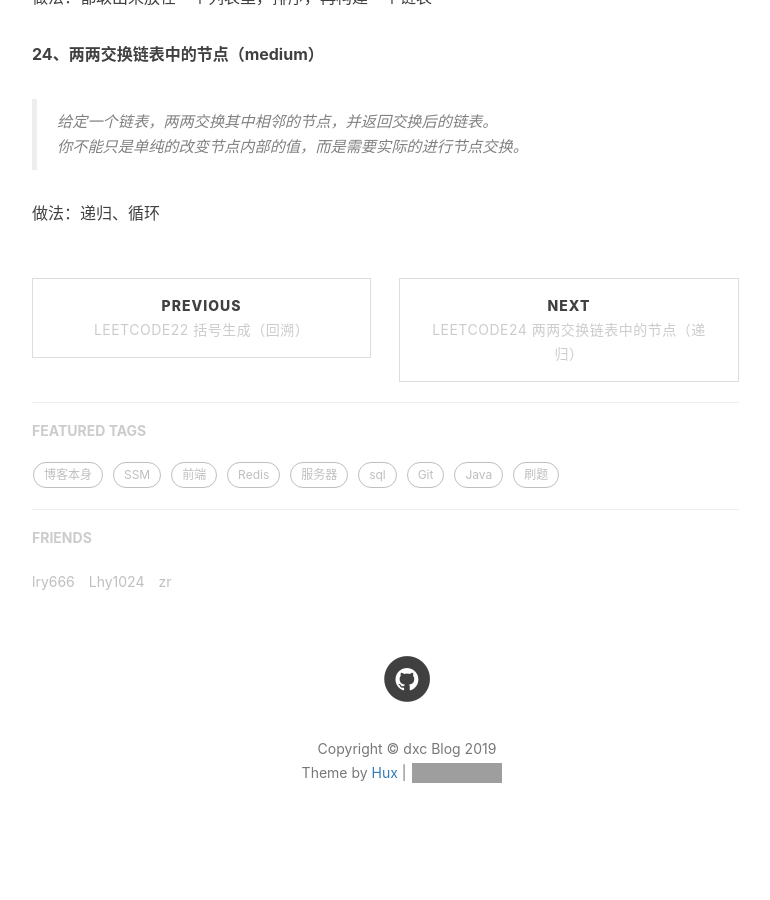
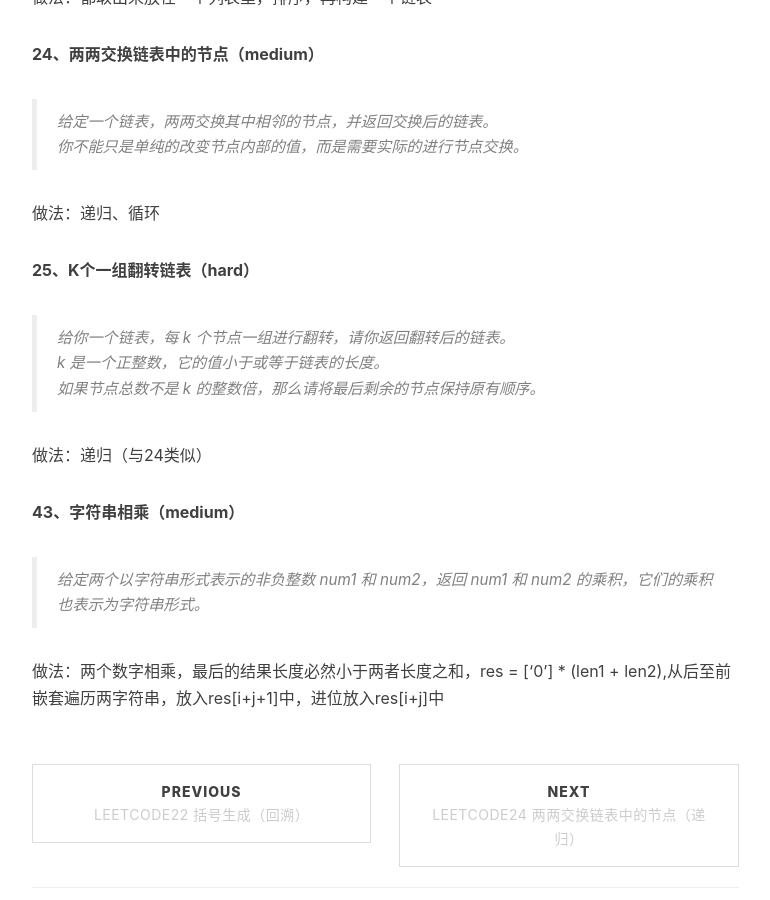
Before and after one commit to ChenChen1113/ChenChen1113.github.io, a Jekyll site: the page built from _posts/2019-10-11-leetcode-record.md, in a window 1280 px wide and 900 px high, scrolled down 1501 px. Shown: the whole window, without its empty margins (233-1003 px from the left). Built offline with Jekyll 4.4.1, drawn with Linux system fonts in a browser that asks for light colours; nearby versions of some CDN libraries; comment, search, counter and statistics services are not loaded; before the commit the page ends 2377 px from its top, so only the background shows below that; grey boxes are pictures that could not be loaded.

Commit message:
add leetcode record

```diff
--- a/_posts/2019-10-11-leetcode-record.md
+++ b/_posts/2019-10-11-leetcode-record.md
@@ -48,3 +48,15 @@ tags:
 你不能只是单纯的改变节点内部的值，而是需要实际的进行节点交换。
 
 做法：递归、循环
+
+**25、K个一组翻转链表（hard）**
+> 给你一个链表，每 k 个节点一组进行翻转，请你返回翻转后的链表。
+k 是一个正整数，它的值小于或等于链表的长度。
+如果节点总数不是 k 的整数倍，那么请将最后剩余的节点保持原有顺序。
+
+做法：递归（与24类似）
+
+**43、字符串相乘（medium）**
+> 给定两个以字符串形式表示的非负整数 num1 和 num2，返回 num1 和 num2 的乘积，它们的乘积也表示为字符串形式。
+
+做法：两个数字相乘，最后的结果长度必然小于两者长度之和，res = ['0'] * (len1 + len2),从后至前嵌套遍历两字符串，放入res[i+j+1]中，进位放入res[i+j]中
```
